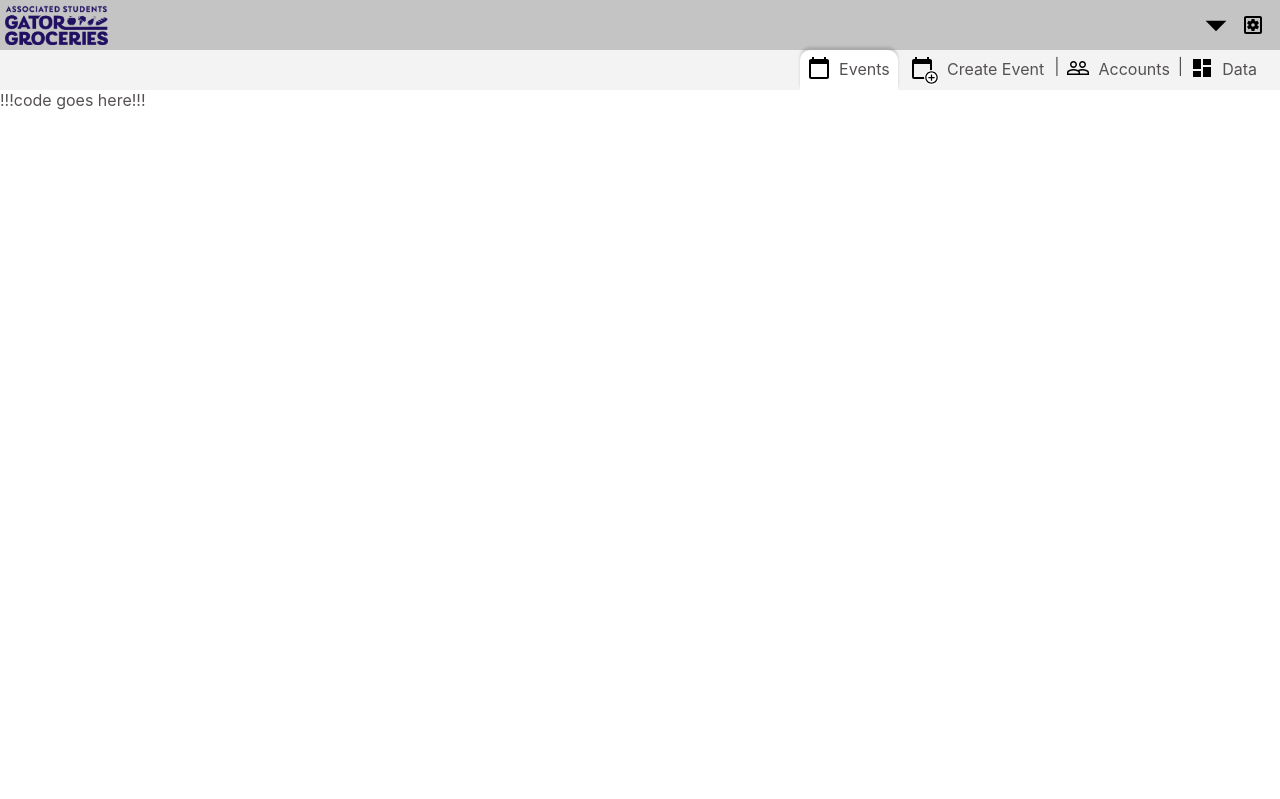
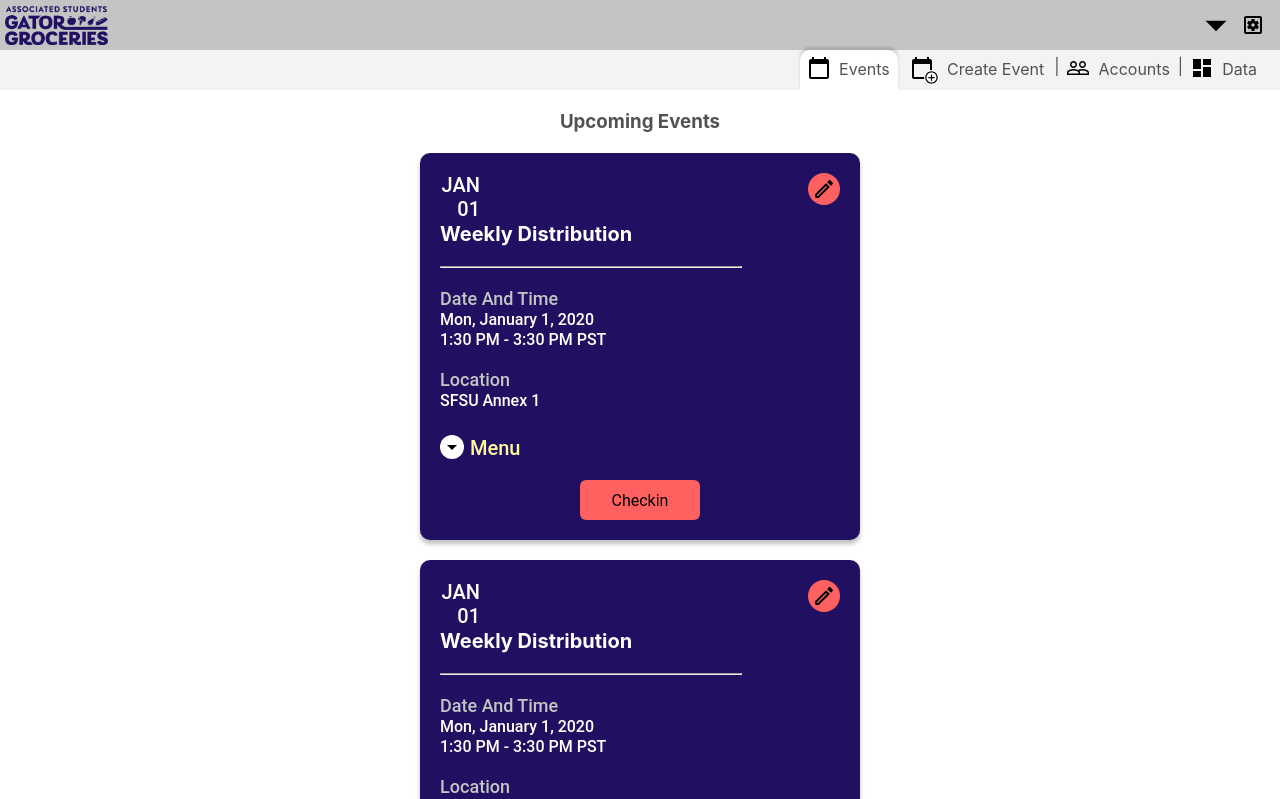
Before and after one commit to shane-au-wade/sfsu-gatorgroceries, a React (Create React App) app in the folder frontend/: page /admin/events in a window 1280 px wide. Shown: the top 799 px of the page. Built offline with nearby package versions, Linux system fonts and the light colour scheme.

Commit message:
updated the adminEvents page create the adminEvent component, that will be used to display event information create the admin-events-style.css file to seperate our css.  Hopefully this will lead to less css conflicts

```diff
--- /dev/null
+++ b/frontend/src/Admin-events-style.css
@@ -0,0 +1,137 @@
+.date, p strong {
+    color: #ffffff;
+}
+
+.date, p {
+    color: #ffffff;
+    font-family: 'Roboto', sans-serif;
+    font-style: normal;
+    font-weight: 500;
+    font-size: 20px;
+    line-height: 122.69%;
+}
+
+.date-header {
+    font-size: 18px;
+    color: #c4c4c4;
+}
+
+.info {
+    font-size: 16px;
+}
+
+.dropDownIcon{
+    position: relative;
+    top: 4px;
+    background: #ffffff;
+    border-radius: 15px;
+    margin-right: 6px;
+}
+
+.dropDownIcon{
+    background: #ffffff;
+}
+
+.menu {
+    color: #fff999;
+}
+
+.menu:hover {
+    color: #ffffff;
+}
+
+.menuHeader {
+    margin-right: 180px;
+    margin-left: 30px;
+}
+
+.item {
+    display: inline-block;
+    margin-left: 30px;
+    width: 240px;
+}
+
+.text-centered {
+    text-align: center;
+}
+
+.text-left {
+    text-align: right;
+}
+
+.padded {
+    padding: 20px;
+}
+
+.events-container {
+
+}
+
+.event-div {
+    width: 400px;
+
+    background: #211061;
+    box-shadow: 0px 4px 4px rgba(0, 0, 0, 0.25);
+    border-radius: 10px;
+    margin: 0 auto;
+    margin-bottom: 20px;
+    padding: 20px;
+}
+
+div .date {
+    width: 40px;
+}
+
+hr {
+    width: 75%;
+}
+
+.checkin{
+    margin-top: 20px;
+    font-style: normal;
+    font-weight: 500;
+}
+
+.checkin button {
+    border: none;
+    border-radius: 6px;
+    background-color: #FF6060;
+    width: 120px;
+    height: 40px;
+    color: #000000;
+    font-family: 'Roboto', sans-serif;
+    font-size: 16px;
+}
+
+.checkin button:hover,
+.checkin button:focus {
+    background: #FF8080;
+}
+
+.checkin button:focus {
+    outline-offset: -6px;
+}
+
+.checkin button:active {
+    transform: scale(0.99);
+}
+
+.menuHeader, span u {
+    color: #c4c4c4;
+}
+
+span, .menuHeader {
+    color: #ffffff;
+}
+
+.no_menu {
+    display: none;
+}
+
+.editIcon {
+    position: relative;
+    background-color: #FF6060;
+    border-radius: 20px;
+    padding: 4px;
+    float: right;
+}
--- a/frontend/src/components/AdminEvents.js
+++ b/frontend/src/components/AdminEvents.js
@@ -1,14 +1,29 @@
-import React from 'react'
+
+import React, {useState} from 'react'
 import {Link} from 'react-router-dom'
 import AdminHeader from './adminHeader/adminHeader.jsx'
 
+import '../Admin-events-style.css'
+import dropDownIcon from '../icons/arrow_drop_down-24px.svg';
+
+import AdminEvent from './adminEvent/adminEvent.jsx'
 
 const AdminEvents = () => {
+
+
+
 return (
     <div>
         <AdminHeader selected='Events' username='Admin T.'></AdminHeader>
         <div className='AdminContentArea'>
-            !!!code goes here!!!
+            <h3 className='text-centered padded'>Upcoming Events</h3>
+            <div className='events-container'>
+
+                <AdminEvent></AdminEvent>
+                <AdminEvent></AdminEvent>
+                <AdminEvent></AdminEvent>
+
+            </div>
         </div>
     </div>
 )};
--- /dev/null
+++ b/frontend/src/components/adminEvent/adminEvent.jsx
@@ -0,0 +1,92 @@
+import React, {useState} from 'react'
+import {Link} from 'react-router-dom'
+
+import '../../Admin-events-style.css'
+import dropDownIcon from '../../icons/arrow_drop_down-24px.svg';
+import editIcon from '../../icons/edit-24px.svg';
+
+const AdminEvent = () => {
+
+    const [showMenu, setShowMenu] = useState('no_menu');
+
+    const handleMenuClick = () =>
+    {
+        if(showMenu === 'no_menu')
+        {
+            setShowMenu('')
+        }
+        else
+        {
+            setShowMenu('no_menu')
+        }
+    }
+
+    return (
+        <div className='event-div '>
+            <img src={editIcon} className='editIcon'></img>
+            <div className='date'>
+                <p className='text-left'>JAN</p>
+                <p className='text-left'>01</p>
+            </div>
+            <p><strong>Weekly Distribution</strong></p>
+            <br></br>
+            <hr></hr>
+            <br></br>
+            <p className='date-header'>Date And Time</p>
+            <p className='info'>Mon, January 1, 2020</p>
+            <p className='info'>1:30 PM - 3:30 PM PST</p>
+            <br></br>
+            <p className='date-header'>Location</p>
+            <p className='info'>SFSU Annex 1</p>
+            <br></br>
+
+            <p className='menu' onClickCapture={handleMenuClick}>
+            <img src={dropDownIcon} className='dropDownIcon'></img>
+            Menu
+            </p>
+
+            <div id='menu' className={showMenu}>
+                <span className='menuHeader'><u>Item</u></span> <span><u>Max Qty</u></span>
+
+                <div className='menuLine '>
+                    <div className='item'>
+                        <span>Tuna, canned </span>
+                    </div>
+                    <span>2</span>
+                </div>
+                <div className='menuLine '>
+                    <div className='item'>
+                        <span>beans, canned </span>
+                    </div>
+                    <span>4</span>
+                </div>
+                <div className='menuLine '>
+                    <div className='item'>
+                        <span>chips</span>
+                    </div>
+                    <span>5</span>
+                </div>
+                <div className='menuLine '>
+                    <div className='item'>
+                        <span>celery</span>
+                    </div>
+                    <span>3</span>
+                </div>
+                <div className='menuLine '>
+                    <div className='item'>
+                        <span>chicken, canned</span>
+                    </div>
+                    <span>3</span>
+                </div>
+            </div>
+
+            <p className='text-centered checkin'>
+                <button>
+                    Checkin
+                </button>
+            </p>
+    </div>
+
+)};
+
+export default AdminEvent;
--- a/frontend/src/components/adminHeader/adminHeader.css
+++ b/frontend/src/components/adminHeader/adminHeader.css
@@ -113,6 +113,8 @@
 .settingsOption {
     margin: 0px;
     padding-left: 10px;
+    color: black;
+
 }
 
 .topOption {
@@ -144,7 +146,7 @@
 }
 
 
-button {
+.settingsOption button {
     display: inline-block;
     border: none;
     width: calc(100% - 10px);
@@ -164,17 +166,17 @@ button {
 }
 
 
-button:hover,
-button:focus {
+.settingsOption button:hover,
+.settingsOption button:focus {
     background: lightblue;
 }
 
-button:focus {
+.settingsOption button:focus {
 
     outline-offset: -4px;
 }
 
-button:active {
+.settingsOption button:active {
     transform: scale(0.99);
 }
 
--- a/frontend/src/components/adminHeader/adminHeader.jsx
+++ b/frontend/src/components/adminHeader/adminHeader.jsx
@@ -55,7 +55,7 @@ class AdminHeader extends Component {
       }
 
     componentDidMount(){
-        document.addEventListener("keydown", this.settingsClick, false);
+        document.addEventListener("keydown", this.escClick, false);
     }
 
     settingsClick = () => {
@@ -71,6 +71,15 @@ class AdminHeader extends Component {
         {
             this.setState({
                 showSettings: 'settingsMenu'
+             })
+        }
+    }
+
+    escClick = () => {
+        if(this.state.showSettings === 'settingsMenu')
+        {
+            this.setState({
+                showSettings: 'settingsMenu hide'
              })
         }
     }
```
Also changed, not shown: frontend/src/icons/edit-24px.svg (added).
